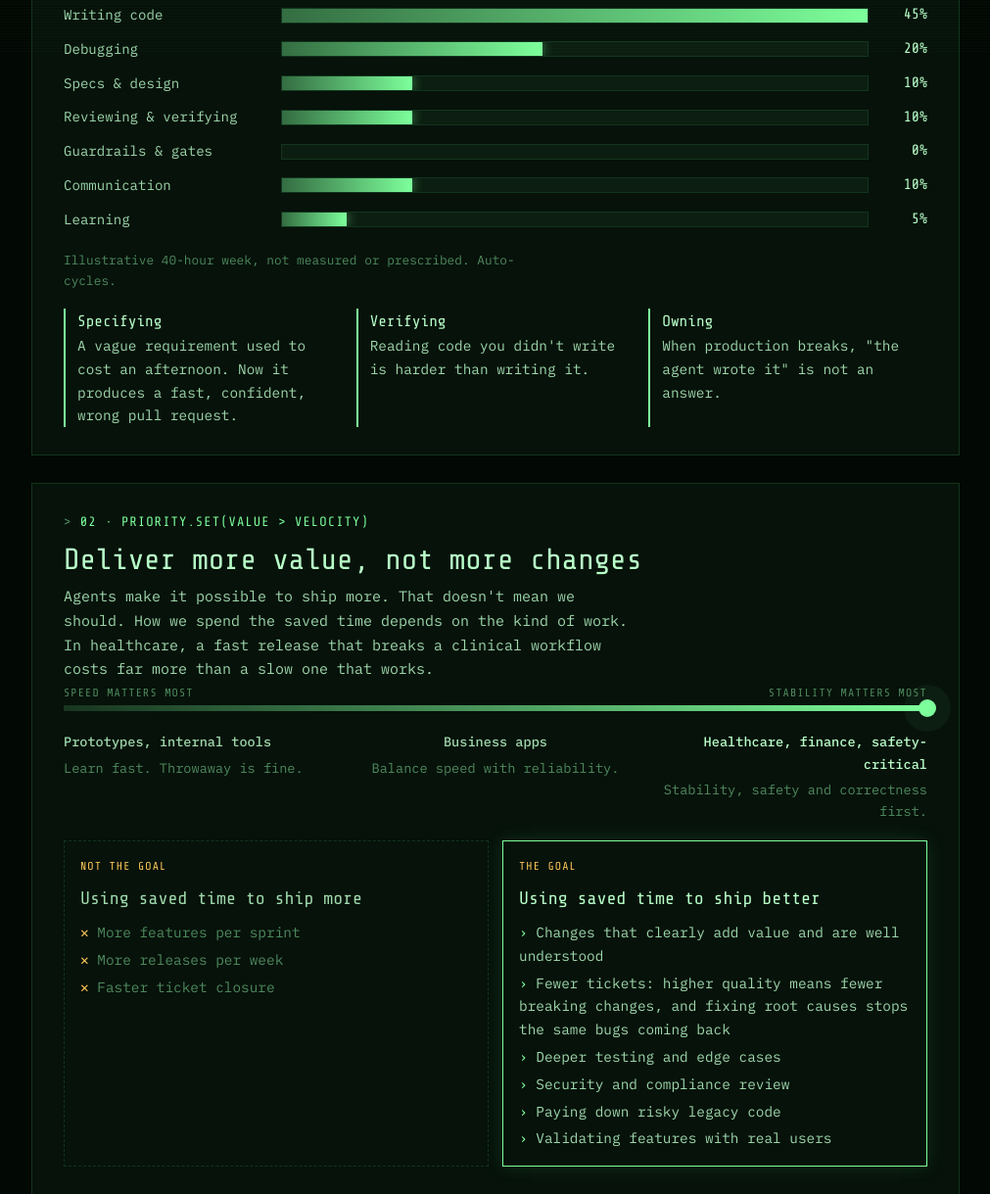
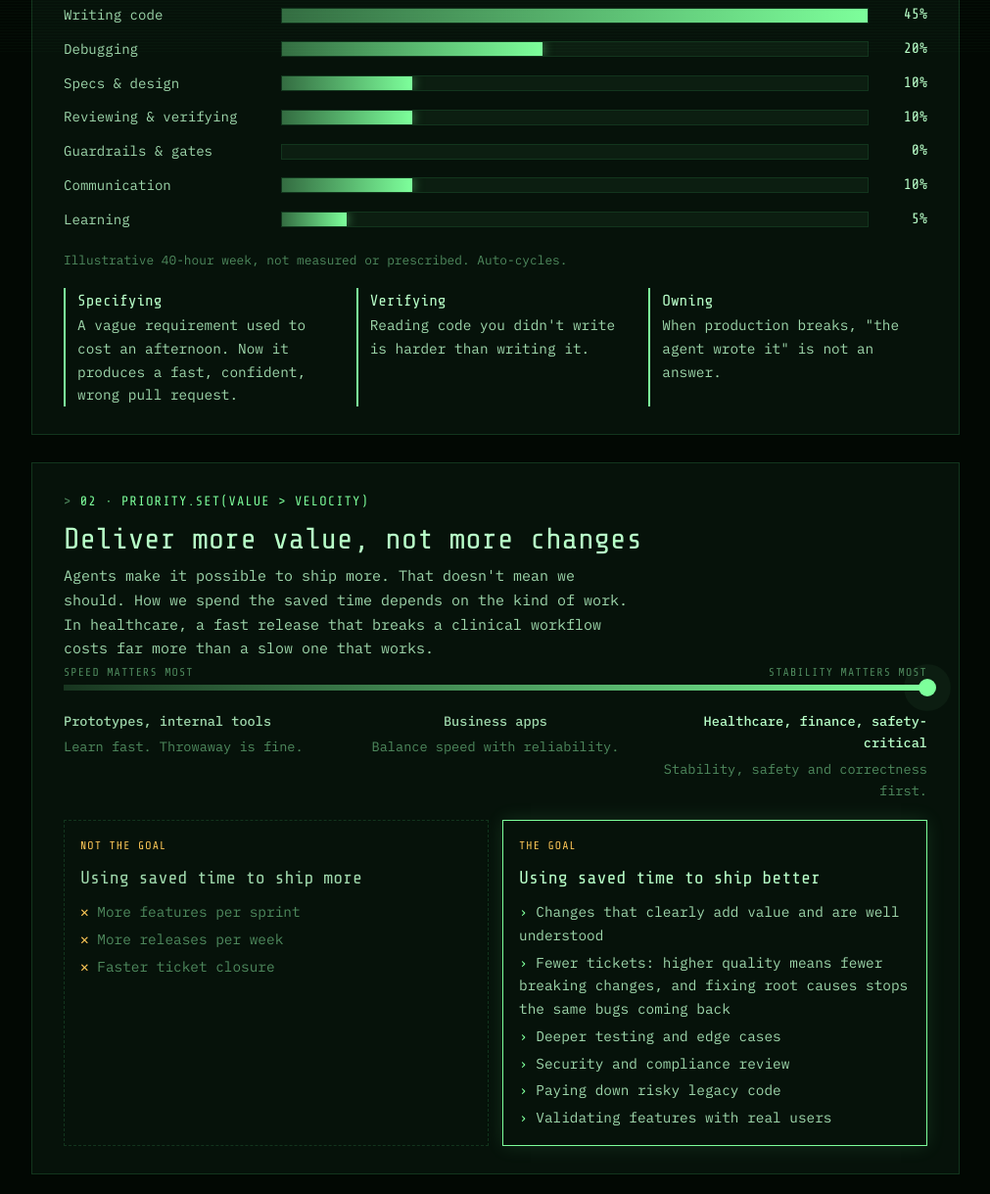
Before and after one commit to mgblackwater/win-dev, a plain HTML site: page after-the-code/index.html in a window 1280 px wide. Shown: the part 746-1965 px from the top of the page at 98% size, without its empty margins (134-1145 px from the left). Drawn offline with nearby package versions, Linux system fonts and the light colour scheme.

Commit message:
Let captions use the full panel width
Co-Authored-By: Claude Opus 5.5 <noreply@anthropic.com>

```diff
--- a/after-the-code/index.html
+++ b/after-the-code/index.html
@@ -50,7 +50,7 @@ h3 { font-size: 1.15rem; }
 p { margin: 0; max-width: 65ch; }
 .prompt { font-family: var(--font-display); color: var(--glow); letter-spacing: 0.08em; font-size: 0.85rem; text-transform: uppercase; }
 .prompt::before { content: "> "; color: var(--dim); }
-.caption { color: var(--dim); font-size: 0.8rem; }
+.caption { color: var(--dim); font-size: 0.8rem; max-width: none; }
 :focus-visible { outline: 2px solid var(--glow); outline-offset: 3px; }
 
 /* Hero */
```
